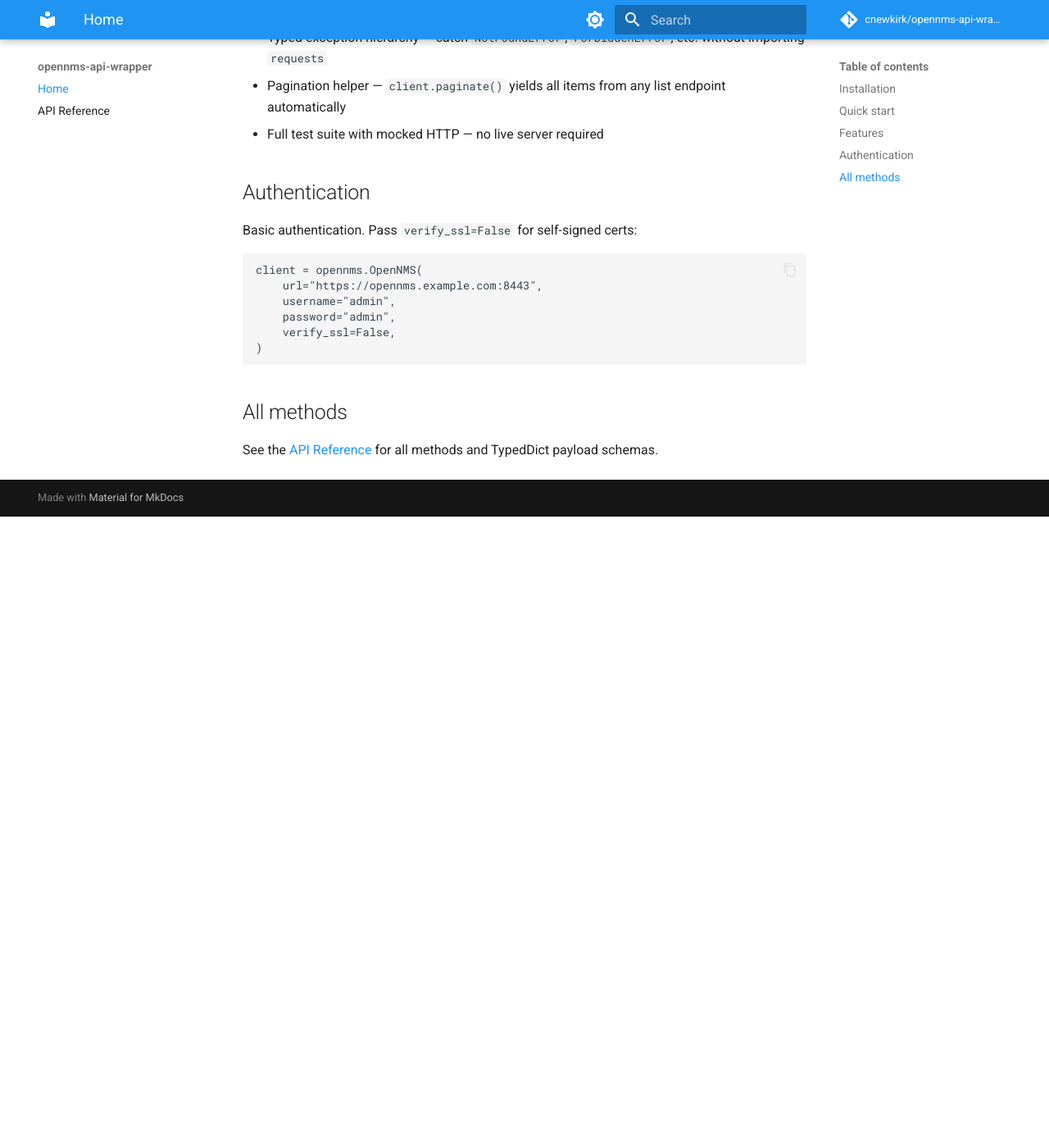
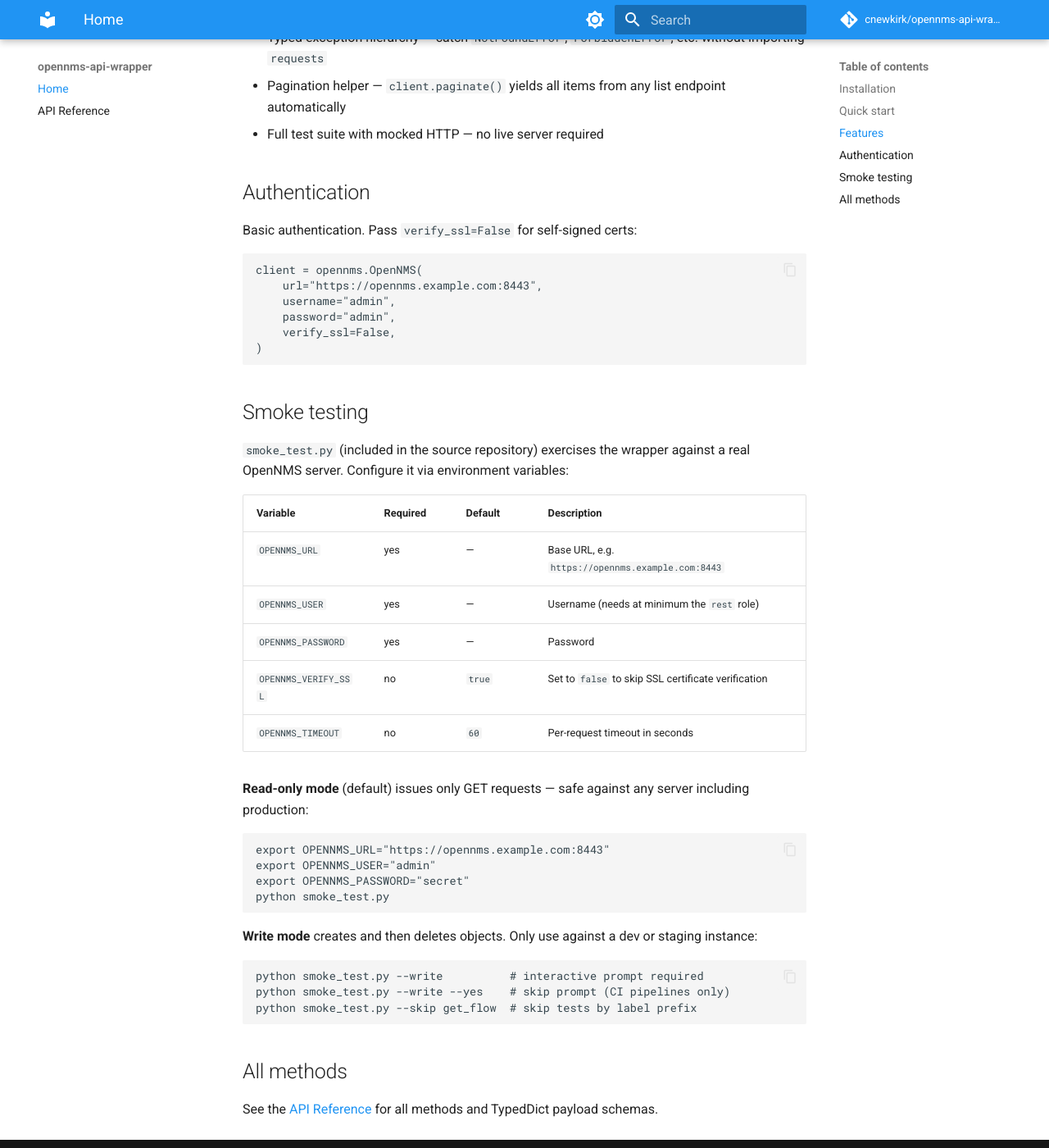
Before and after one commit to cnewkirk/opennms-api-wrapper, an MkDocs documentation site: the page built from docs/index.md, in a window 1280 px wide and 1400 px high, scrolled down 1298 px. Shown: the whole window at 82% size. Built offline with MkDocs 1.6.1 and Material for MkDocs 9.7.7, drawn with Linux system fonts in a browser that asks for light colours; comment, search, counter and statistics services are not loaded; before the commit the page ends 1928 px from its top, so only the background shows below that.

Commit message:
docs: add smoke test env var reference to docs site
The env vars were only visible by running smoke_test.py --help or reading
the script source. Add a proper reference table and usage examples to
docs/index.md so they're discoverable from the published docs site.

Co-Authored-By: Claude Sonnet 4.6 <noreply@anthropic.com>

````diff
--- a/docs/index.md
+++ b/docs/index.md
@@ -73,6 +73,36 @@ client = opennms.OpenNMS(
 )
 ```
 
+## Smoke testing
+
+`smoke_test.py` (included in the source repository) exercises the wrapper
+against a real OpenNMS server. Configure it via environment variables:
+
+| Variable | Required | Default | Description |
+|---|---|---|---|
+| `OPENNMS_URL` | yes | — | Base URL, e.g. `https://opennms.example.com:8443` |
+| `OPENNMS_USER` | yes | — | Username (needs at minimum the `rest` role) |
+| `OPENNMS_PASSWORD` | yes | — | Password |
+| `OPENNMS_VERIFY_SSL` | no | `true` | Set to `false` to skip SSL certificate verification |
+| `OPENNMS_TIMEOUT` | no | `60` | Per-request timeout in seconds |
+
+**Read-only mode** (default) issues only GET requests — safe against any server including production:
+
+```bash
+export OPENNMS_URL="https://opennms.example.com:8443"
+export OPENNMS_USER="admin"
+export OPENNMS_PASSWORD="secret"
+python smoke_test.py
+```
+
+**Write mode** creates and then deletes objects. Only use against a dev or staging instance:
+
+```bash
+python smoke_test.py --write          # interactive prompt required
+python smoke_test.py --write --yes    # skip prompt (CI pipelines only)
+python smoke_test.py --skip get_flow  # skip tests by label prefix
+```
+
 ## All methods
 
 See the [API Reference](api.md) for all methods and TypedDict payload schemas.
````
